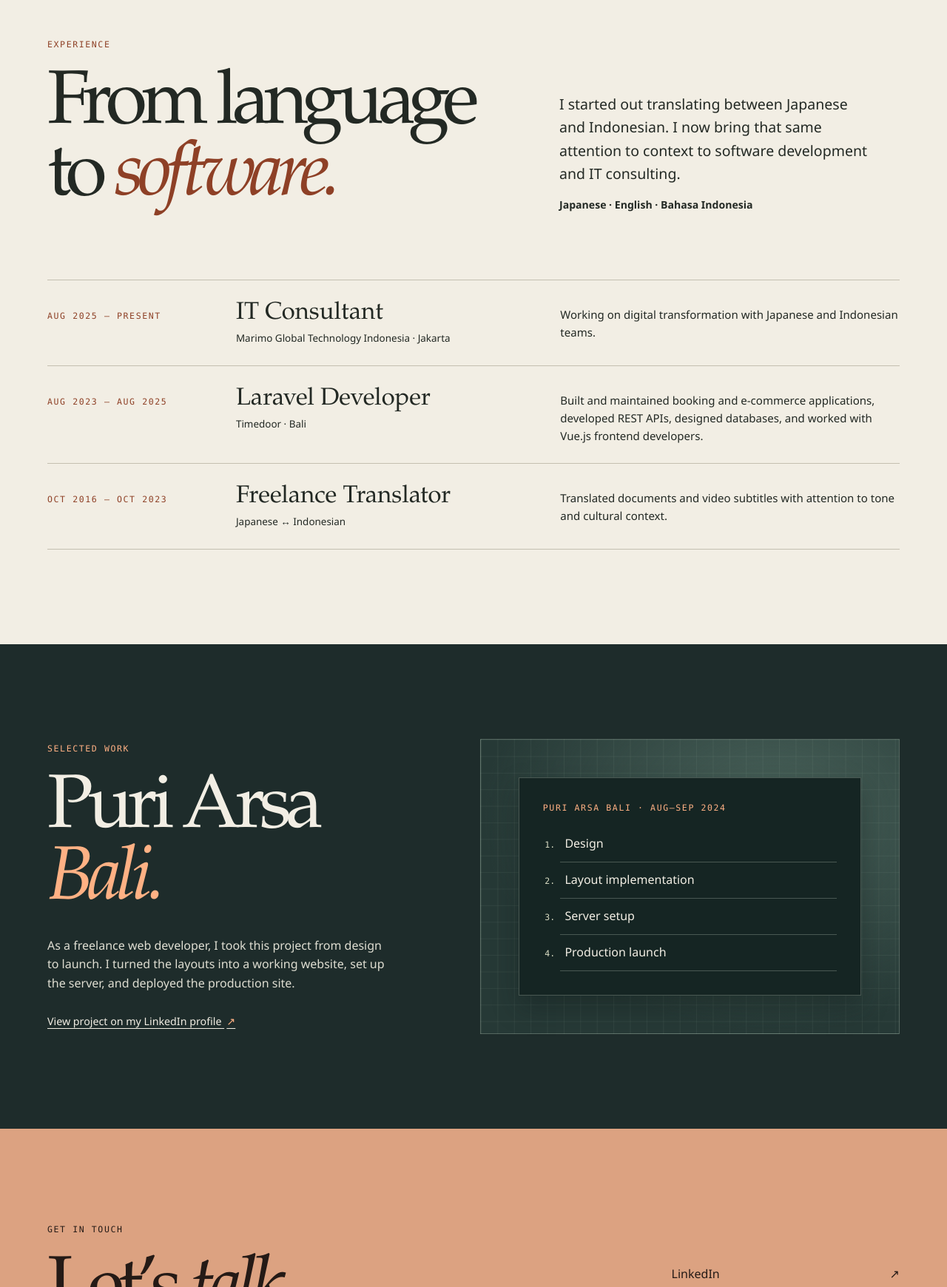
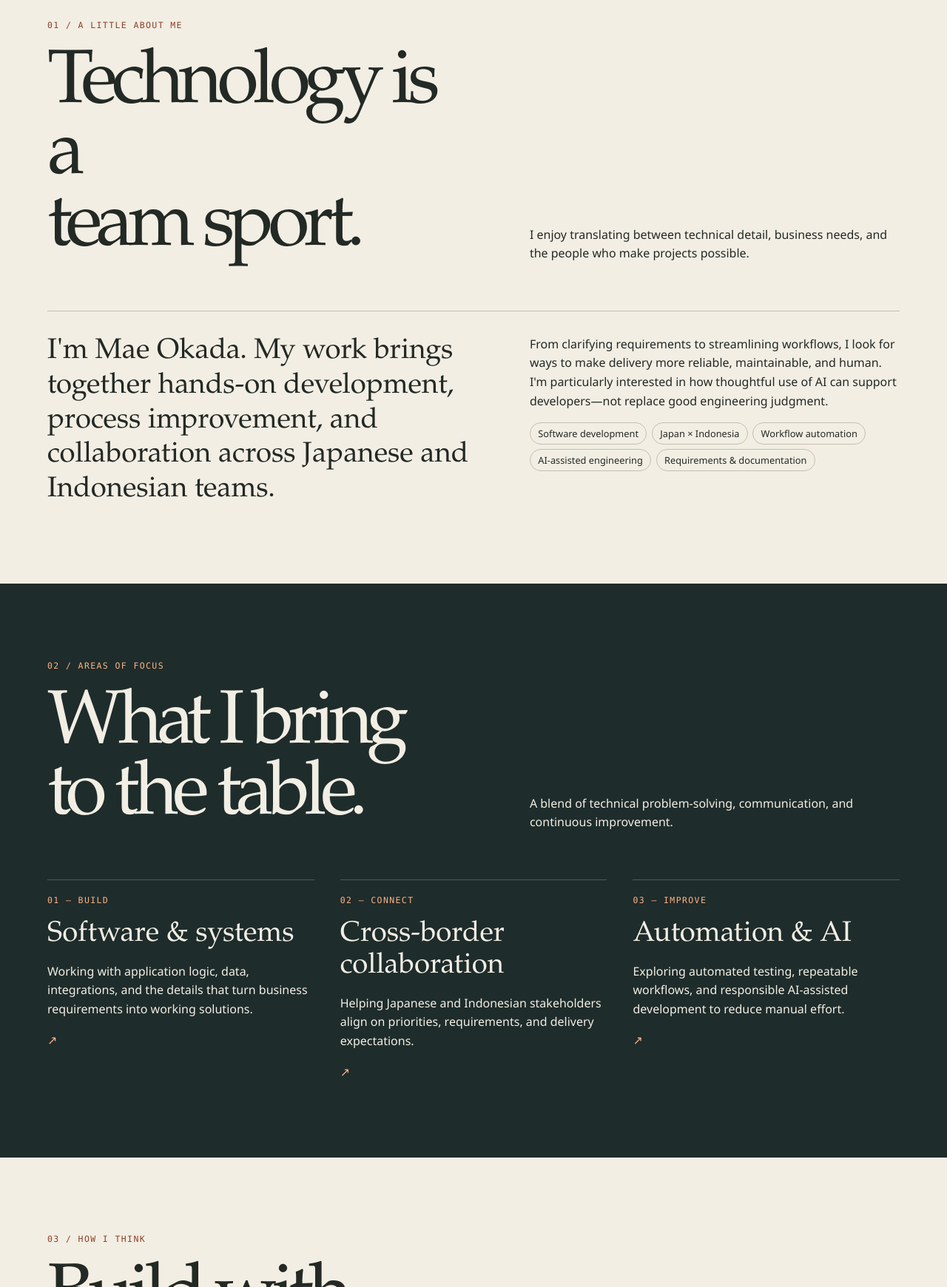
Before and after one commit to mae-okada/sample-project-001, a plain HTML site: page index.html in a window 1280 px wide. Shown: the part 1060-2800 px from the top of the page at 74% size. Drawn offline with Linux system fonts and the light colour scheme.

Commit message:
Use dev/main portfolio copy in the cinematic layout

```diff
--- a/index.html
+++ b/index.html
@@ -3,9 +3,9 @@
   <head>
     <meta charset="utf-8">
     <meta name="viewport" content="width=device-width, initial-scale=1">
-  <meta name="description" content="Mae Okada, an IT consultant and former Laravel developer based in Jakarta, Indonesia.">
+    <meta name="description" content="Mae Okada — software development, cross-cultural collaboration, automation, and AI-assisted engineering.">
     <meta name="theme-color" content="#111c23">
-  <title>Mae Okada — IT Consultant &amp; Web Developer</title>
+    <title>Mae Okada — Building thoughtful digital experiences</title>
     <link rel="preload" as="image" href="assets/crossing.webp">
     <link rel="stylesheet" href="styles.css">
     <script src="motion.js" defer></script>
@@ -13,92 +13,122 @@
   <body>
     <a class="skip" href="#main">Skip to content</a>
     <header class="masthead" id="top">
-    <a class="wordmark" href="#top" aria-label="Mae Okada home">Mae Okada<span>.</span></a>
-    <nav aria-label="Main navigation">
-      <a href="#experience">Experience</a>
-      <a href="#work">Work</a>
-      <a class="nav-contact" href="#contact">Contact <span aria-hidden="true">↗</span></a>
+      <a class="wordmark" href="#top" aria-label="Mae Okada home">mae<span>.</span>okada</a>
+      <nav class="nav-links" aria-label="Main navigation">
+        <a href="#about">About</a>
+        <a href="#expertise">Expertise</a>
+        <a href="#approach">Approach</a>
+        <a class="nav-contact" href="#contact">Let's connect ↗</a>
       </nav>
     </header>
     <main id="main">
-    <section class="hero" aria-labelledby="headline" data-scene>
+      <section class="hero" aria-labelledby="hero-title" data-scene>
         <div class="hero-frame">
           <div class="landscape" aria-hidden="true"></div>
           <div class="hero-shade" aria-hidden="true"></div>
           <div class="hero-content wrap">
-          <p class="eyebrow hero-role">IT consulting &amp; web development</p>
-          <h1 id="headline">Mae<br><em>Okada</em><span>.</span></h1>
-          <p class="hero-intro">I work with teams in Japan and Indonesia to build software that fits how people work.</p>
-          <a class="explore" href="#experience">Explore my experience <span aria-hidden="true">↓</span></a>
+            <div class="eyebrow hero-role">Software · Systems · People</div>
+            <h1 id="hero-title">Hi, I'm Mae.<br>I connect <em>ideas</em><br>with impact.</h1>
+            <p class="hero-intro">Working at the intersection of software development, cross-cultural collaboration, and practical automation. I care about making complex systems—and the teams behind them—work better together.</p>
+            <div class="actions">
+              <a class="btn primary" href="#expertise">Explore what I do ↗</a>
+              <a class="btn secondary" href="https://www.linkedin.com/in/mae-okada/" target="_blank" rel="noopener noreferrer">View LinkedIn ↗</a>
             </div>
-        <p class="location eyebrow"><span aria-hidden="true"></span> Jakarta, Indonesia</p>
+          </div>
+          <p class="location eyebrow">Curiosity meets execution / 001</p>
         </div>
       </section>
-
-    <section class="experience light" id="experience" aria-labelledby="experience-title">
+      <section class="content rule" id="about">
         <div class="wrap">
-        <p class="eyebrow section-label">Experience</p>
-        <div class="intro-grid">
-          <h2 id="experience-title">From language<br>to <em>software.</em></h2>
-          <div class="intro-copy">
-            <p>I started out translating between Japanese and Indonesian. I now bring that same attention to context to software development and IT consulting.</p>
-            <p class="skills">Japanese · English · Bahasa Indonesia</p>
+          <div class="section-heading">
+            <div>
+              <div class="section-kicker">01 / A little about me</div>
+              <h2>Technology is a<br>team sport.</h2>
+            </div>
+            <p class="section-note">I enjoy translating between technical detail, business needs, and the people who make projects possible.</p>
+          </div>
+          <div class="about-grid">
+            <p class="about-copy">I'm Mae Okada. My work brings together hands-on development, process improvement, and collaboration across Japanese and Indonesian teams.</p>
+            <div class="about-side">
+              <p>From clarifying requirements to streamlining workflows, I look for ways to make delivery more reliable, maintainable, and human. I'm particularly interested in how thoughtful use of AI can support developers—not replace good engineering judgment.</p>
+              <div class="tags">
+                <span class="tag">Software development</span>
+                <span class="tag">Japan × Indonesia</span>
+                <span class="tag">Workflow automation</span>
+                <span class="tag">AI-assisted engineering</span>
+                <span class="tag">Requirements &amp; documentation</span>
               </div>
             </div>
-        <div class="career">
-          <article>
-            <p class="eyebrow career-date">Aug 2025 – Present</p>
-            <div><h3>IT Consultant</h3><p class="company">Marimo Global Technology Indonesia · Jakarta</p></div>
-            <p>Working on digital transformation with Japanese and Indonesian teams.</p>
+          </div>
+        </div>
+      </section>
+      <section class="content rule" id="expertise">
+        <div class="wrap">
+          <div class="section-heading">
+            <div>
+              <div class="section-kicker">02 / Areas of focus</div>
+              <h2>What I bring<br>to the table.</h2>
+            </div>
+            <p class="section-note">A blend of technical problem-solving, communication, and continuous improvement.</p>
+          </div>
+          <div class="cards">
+            <article class="card">
+              <div class="card-number">01 — BUILD</div>
+              <h3>Software &amp; systems</h3>
+              <p>Working with application logic, data, integrations, and the details that turn business requirements into working solutions.</p>
+              <div class="card-arrow" aria-hidden="true">↗</div>
             </article>
-          <article>
-            <p class="eyebrow career-date">Aug 2023 – Aug 2025</p>
-            <div><h3>Laravel Developer</h3><p class="company">Timedoor · Bali</p></div>
-            <p>Built and maintained booking and e-commerce applications, developed REST APIs, designed databases, and worked with Vue.js frontend developers.</p>
+            <article class="card">
+              <div class="card-number">02 — CONNECT</div>
+              <h3>Cross-border collaboration</h3>
+              <p>Helping Japanese and Indonesian stakeholders align on priorities, requirements, and delivery expectations.</p>
+              <div class="card-arrow" aria-hidden="true">↗</div>
             </article>
-          <article>
-            <p class="eyebrow career-date">Oct 2016 – Oct 2023</p>
-            <div><h3>Freelance Translator</h3><p class="company">Japanese ↔ Indonesian</p></div>
-            <p>Translated documents and video subtitles with attention to tone and cultural context.</p>
+            <article class="card">
+              <div class="card-number">03 — IMPROVE</div>
+              <h3>Automation &amp; AI</h3>
+              <p>Exploring automated testing, repeatable workflows, and responsible AI-assisted development to reduce manual effort.</p>
+              <div class="card-arrow" aria-hidden="true">↗</div>
             </article>
           </div>
         </div>
       </section>
-
-    <section class="work" id="work" aria-labelledby="work-title">
-      <div class="wrap project-grid">
-        <div class="project-copy">
-          <p class="eyebrow section-label">Selected work</p>
-          <h2 id="work-title">Puri Arsa<br><em>Bali.</em></h2>
-          <p>As a freelance web developer, I took this project from design to launch. I turned the layouts into a working website, set up the server, and deployed the production site.</p>
-          <a class="text-link" href="https://id.linkedin.com/in/mae-okada">View project on my LinkedIn profile <span aria-hidden="true">↗</span></a>
+      <section class="content rule" id="approach">
+        <div class="wrap">
+          <div class="section-heading">
+            <div>
+              <div class="section-kicker">03 / How I think</div>
+              <h2>Build with intention.</h2>
             </div>
-        <div class="project-visual">
-          <div class="project-sheet">
-            <p class="eyebrow">Puri Arsa Bali · Aug–Sep 2024</p>
-            <ol class="project-steps">
-              <li>Design</li>
-              <li>Layout implementation</li>
-              <li>Server setup</li>
-              <li>Production launch</li>
-            </ol>
+          </div>
+          <div class="feature">
+            <div class="feature-art" aria-hidden="true">{ ↗ }</div>
+            <div>
+              <small>Clarity → Collaboration → Quality</small>
+              <h3>Better processes make room for better work.</h3>
+              <p>I believe the best technical solutions begin with a clear understanding of the problem. Define the requirements, make decisions visible, automate where it helps, and leave the code understandable for the next person.</p>
+              <a class="btn secondary" href="https://github.com/mae-okada" target="_blank" rel="noopener noreferrer">See my GitHub ↗</a>
             </div>
           </div>
         </div>
       </section>
-
+      <section class="contact rule" id="contact">
+        <div class="wrap">
+          <div class="section-kicker">04 / Say hello</div>
+          <h2>Let's make something meaningful.</h2>
+          <p>Interested in software, better ways of working, or thoughtful applications of AI? I'd love to connect.</p>
+          <a class="btn primary" href="https://www.linkedin.com/in/mae-okada/" target="_blank" rel="noopener noreferrer">Connect on LinkedIn ↗</a>
+        </div>
+      </section>
     </main>
-
-  <footer class="contact" id="contact">
-    <div class="wrap">
-      <div class="contact-grid">
-        <div><p class="eyebrow section-label">Get in touch</p><h2>Let’s <em>talk.</em></h2></div>
-        <div class="contact-links">
-          <a href="https://id.linkedin.com/in/mae-okada">LinkedIn <span aria-hidden="true">↗</span></a>
-          <a href="https://github.com/mae-okada">GitHub <span aria-hidden="true">↗</span></a>
+    <footer class="footer">
+      <div class="colophon wrap">
+        <span>© <span id="year">2026</span> Mae Okada. Made with curiosity.</span>
+        <div class="footer-links">
+          <a href="https://www.linkedin.com/in/mae-okada/" target="_blank" rel="noopener noreferrer">LinkedIn ↗</a>
+          <a href="https://github.com/mae-okada" target="_blank" rel="noopener noreferrer">GitHub ↗</a>
+          <a href="#top">Back to top ↑</a>
         </div>
-      </div>
-      <div class="colophon"><span>Mae Okada</span><a href="#top">Back to top <span aria-hidden="true">↑</span></a></div>
       </div>
     </footer>
   </body>
--- a/motion.js
+++ b/motion.js
@@ -35,3 +35,5 @@ function syncMotionPreference() {
 
 motionPreference.addEventListener('change', syncMotionPreference);
 syncMotionPreference();
+
+document.getElementById('year').textContent = new Date().getFullYear();
--- a/styles.css
+++ b/styles.css
@@ -40,10 +40,10 @@ h2 em { font-weight: 400; }
   border-bottom: 1px solid #ffffff45;
 }
 .wordmark { font: 600 1.25rem var(--serif); white-space: nowrap; letter-spacing: -.03em; text-decoration: none; }
-.wordmark span, h1 span { color: var(--ember); }
+.wordmark span, h1 em { color: var(--ember); }
 .masthead nav { display: flex; align-items: center; gap: clamp(.9rem, 3vw, 3rem); }
 .masthead nav a { text-decoration: none; font-size: .82rem; }
-.masthead nav a:hover, .explore:hover, .colophon a:hover { text-decoration: underline; }
+.masthead nav a:hover, .actions a:hover, .colophon a:hover { text-decoration: underline; }
 .nav-contact { border: 1px solid #ffffff64; padding: .48rem .85rem; }
 
 .hero { position: relative; }
@@ -68,49 +68,49 @@ h2 em { font-weight: 400; }
 }
 .hero-content { padding-block: 7rem 6rem; }
 .hero-role { color: var(--ember); margin-bottom: 1.1rem; }
-h1 { font-size: clamp(6rem, 14vw, 13rem); letter-spacing: -.095em; line-height: .74; }
+h1 { font-size: clamp(3rem, 7.9vw, 8rem); letter-spacing: -.067em; line-height: .94; }
 h1 em { font-weight: 400; }
 .hero-intro { max-width: 26rem; margin-top: clamp(1.6rem, 4vh, 2.65rem); font-size: clamp(.98rem, 1.7vw, 1.2rem); color: #f2eee4; }
-.explore { margin-top: 1.45rem; display: inline-flex; gap: 1rem; align-items: center; padding-block: .3rem; text-decoration: none; font-size: .83rem; }
-.explore span { color: var(--ember); font-size: 1.1rem; }
-.location { position: absolute; right: 5vw; bottom: 2rem; display: flex; align-items: center; gap: .6rem; }
-.location span { width: .42rem; height: .42rem; background: var(--ember); border-radius: 50%; }
+.actions, .footer-links, .tags { display: flex; flex-wrap: wrap; gap: 1rem; }
+.actions { align-items: center; margin-top: 1.5rem; }
+.btn { display: inline-block; padding: .6rem 1rem; text-decoration: none; border: 1px solid currentColor; font-size: .88rem; }
+.btn.primary { background: var(--cream); color: var(--night); border-color: var(--cream); }
+.btn:hover { text-decoration: underline; }
+.location { position: absolute; right: 5vw; bottom: 2rem; }
 
-.light { background: var(--cream); color: var(--ink); }
-.experience, .work, .contact { padding-block: clamp(4rem, 10vw, 9rem); }
-.light .section-label, .light h2 em, .career-date { color: var(--copper); }
-.intro-grid { display: grid; grid-template-columns: 1.4fr 1fr; align-items: end; gap: 3rem; }
-.intro-copy { max-width: 26rem; font-size: clamp(1rem, 1.8vw, 1.22rem); }
-.skills { margin-top: 1rem; font-size: .88rem; font-weight: 600; }
-.career { margin-top: clamp(2.75rem, 7vw, 6rem); border-top: 1px solid var(--rule); }
-.career article { display: grid; grid-template-columns: 1fr 1.8fr 2fr; padding-block: 1.6rem; gap: 1.6rem; align-items: baseline; border-bottom: 1px solid var(--rule); }
-.career h3 { font-size: clamp(1.35rem, 2.6vw, 2.05rem); line-height: 1.14; }
-.company { margin-top: .3rem; font-size: .84rem; }
-.career article > p:last-child { max-width: 32rem; font-size: .94rem; }
-.work { background: #1e2c2b; }
-.work .section-label, .work em, .text-link span { color: var(--ember); }
-.project-grid { display: grid; grid-template-columns: .85fr 1fr; gap: clamp(2.6rem, 8vw, 9rem); align-items: center; }
-.project-copy > p:not(.eyebrow) { margin-block: 1.6rem; max-width: 29rem; color: #dfded2; }
-.text-link { display: inline-block; font-size: .89rem; }
-.text-link span { margin-left: .2rem; }
-.project-visual {
-  padding: clamp(1rem, 4vw, 4.5rem);
-  background-color: #263936;
-  background-image: linear-gradient(90deg, #c0d6c412 1px, transparent 1px), linear-gradient(#c0d6c412 1px, transparent 1px), radial-gradient(ellipse at 70% 26%, #49625a, transparent 70%);
-  background-size: 1.4rem 1.4rem, 1.4rem 1.4rem, 100% 100%;
-  border: 1px solid #d9e6d643;
+.content, .contact { padding-block: clamp(3.5rem, 8vw, 7rem); }
+#about, #approach { background: var(--cream); color: var(--ink); }
+.section-kicker, .card-number, .feature small {
+  font: 500 .72rem/1.45 var(--mono);
+  letter-spacing: .12em;
+  text-transform: uppercase;
 }
-.project-sheet { background: #152523; color: var(--cream); border: 1px solid #d9e6d643; padding: clamp(1rem, 3vw, 2rem); box-shadow: 0 1rem 2rem #111b1a60; }
-.project-sheet > p { color: var(--ember); }
-.project-steps { padding-left: 1.45rem; margin-bottom: 0; }
-.project-steps li { padding: .7rem 0 .7rem .4rem; border-bottom: 1px solid #d9e6d643; }
-.project-steps li::marker { font: .72rem var(--mono); color: #daddc4; }
-.contact { background: #dca281; color: #241a16; padding-bottom: 1.5rem; }
-.contact-grid { display: grid; grid-template-columns: 1fr minmax(12rem, .38fr); gap: 2rem; align-items: end; }
-.contact-links { display: grid; }
-.contact-links a { display: flex; justify-content: space-between; padding: .65rem 0; border-bottom: 1px solid #241a1660; font-size: 1rem; text-decoration: none; }
-.contact-links a:hover { text-decoration: underline; }
-.colophon { display: flex; justify-content: space-between; border-top: 1px solid #241a1660; margin-top: clamp(3rem, 8vw, 7rem); padding-top: 1.25rem; font: .75rem var(--mono); }
+.section-kicker { margin-bottom: 1.5rem; }
+#about .section-kicker, #approach .section-kicker, .feature small { color: var(--copper); }
+.section-heading, .about-grid, .feature { display: grid; grid-template-columns: 1.15fr 1fr; gap: clamp(2rem, 6vw, 6rem); align-items: end; }
+.section-note, .about-side, .feature p, .contact p { max-width: 38rem; }
+.about-grid, .cards, .feature { margin-top: clamp(2rem, 5vw, 4rem); }
+.about-grid { align-items: start; padding-top: 2rem; border-top: 1px solid var(--rule); }
+.about-copy { font: 400 clamp(1.55rem, 3vw, 2.5rem)/1.22 var(--serif); }
+.tags { gap: .4rem; margin-top: 1rem; }
+.tag { border: 1px solid var(--rule); border-radius: 2rem; padding: .22rem .65rem; font-size: .8rem; }
+#expertise { background: #1e2c2b; }
+#expertise .section-kicker, .card-number { color: var(--ember); }
+.cards { display: grid; grid-template-columns: repeat(3, minmax(0, 1fr)); gap: 2.2rem; }
+.card { border-top: 1px solid #d9e6d643; padding-top: 1.2rem; }
+.card h3, .feature h3 { margin: 1rem 0; font-size: clamp(1.6rem, 3vw, 2.6rem); line-height: 1.12; }
+.card-arrow { margin-top: 1rem; color: var(--ember); }
+.feature { align-items: center; }
+.feature-art {
+  display: grid; place-items: center; min-height: 13rem;
+  color: var(--ember); font: italic clamp(3.5rem, 8vw, 7rem) var(--serif);
+  background: linear-gradient(90deg, #c0d6c418 1px, transparent 1px), linear-gradient(#c0d6c418 1px, transparent 1px), #263936;
+  background-size: 1.4rem 1.4rem;
+}
+.feature .btn, .contact .btn { margin-top: 1.5rem; }
+.contact, .footer { background: #dca281; color: #241a16; }
+.contact p { margin-top: 1.4rem; }
+.colophon { display: flex; flex-wrap: wrap; justify-content: space-between; gap: 1rem; padding-block: 1.5rem; border-top: 1px solid #241a1660; font: .78rem/1.45 var(--mono); }
 .colophon a { text-decoration: none; }
 
 @media (min-width: 57rem) and (prefers-reduced-motion: no-preference) {
@@ -118,24 +118,20 @@ h1 em { font-weight: 400; }
   .motion .hero-frame { position: sticky; top: 0; }
 }
 @media (max-width: 56.99rem) {
-  .intro-grid, .project-grid { grid-template-columns: 1fr; gap: 1.75rem; }
-  .career article { grid-template-columns: minmax(0, 1fr) minmax(0, 1.7fr); gap: .55rem 1.5rem; }
-  .career article > p:last-child { grid-column: 2; }
+  .section-heading, .about-grid, .feature, .cards { grid-template-columns: 1fr; gap: 1.5rem; }
 }
 @media (max-width: 36rem) {
-  .masthead { min-height: 4rem; }
+  .masthead { flex-wrap: wrap; gap: .45rem 1rem; padding-block: .65rem; }
   .masthead nav { gap: .7rem; }
   .masthead nav a { font-size: .73rem; }
   .nav-contact { padding: .35rem .45rem; }
   .wordmark { font-size: 1.02rem; }
   .hero-frame { min-height: max(37rem, 92svh); }
   .hero-content { padding-block: 6.5rem 5rem; }
-  h1 { font-size: clamp(5rem, 22vw, 7rem); }
+  h1 { font-size: clamp(2.8rem, 10vw, 4rem); }
   .landscape { background-position: 61% 50%; }
   .hero-shade { background: linear-gradient(90deg, #0c171fda, #0c171f44), linear-gradient(0deg, #0c171fde, transparent 45%); }
   .location { bottom: 1.25rem; }
-  .career article, .contact-grid { grid-template-columns: 1fr; }
-  .career article > p:last-child { grid-column: auto; }
 }
 @media (prefers-reduced-motion: reduce) {
   html { scroll-behavior: auto; }
```
Also changed, not shown: 1 other file. Lines whose indentation alone changed are shown as unchanged.
